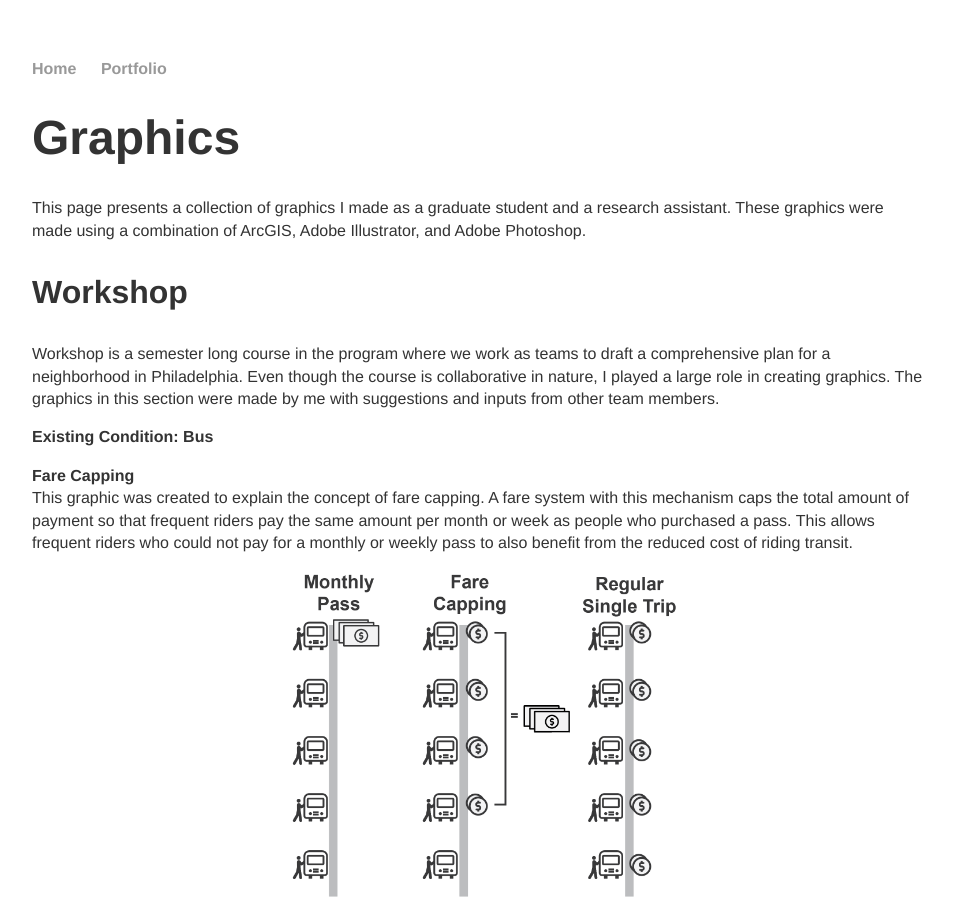
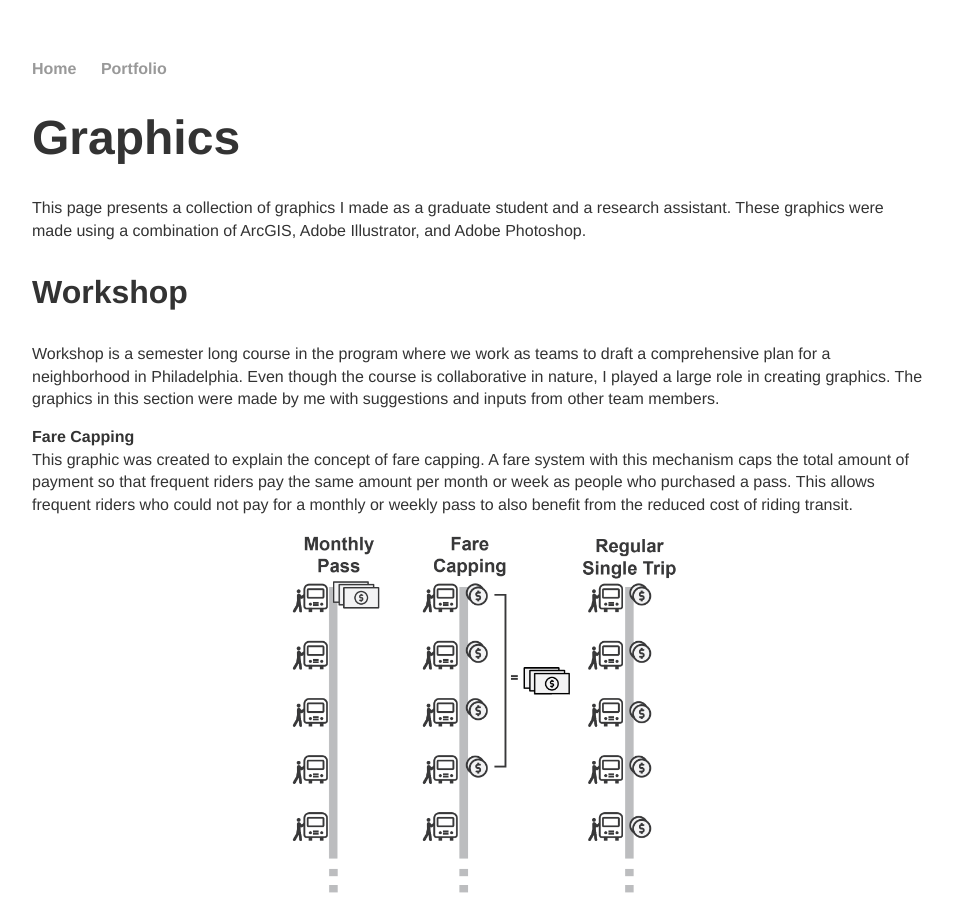
Before and after one commit to tzuyuanw/tzuyuanw.github.io, a Jekyll site: the page built from blog/graphics.html, in a window 1280 px wide and 900 px high. Shown: the whole window, without its empty margins (160-1113 px from the left). Built offline with Jekyll 4.4.1, drawn with Linux system fonts in a browser that asks for light colours.

Commit message:
Update graphics.html

```diff
--- a/blog/graphics.html
+++ b/blog/graphics.html
@@ -13,7 +13,7 @@ title: Graphics
 			Even though the course is collaborative in nature, I played a large role in creating graphics.
 			The graphics in this section were made by me with suggestions and inputs from other team members.
 		</p>
-		<p><b>Existing Condition: Bus</b><br/>
+		<!--<p><b>Existing Condition: Bus</b><br/>-->
 
 		</p>
 		<p><b>Fare Capping</b><br/>
```
